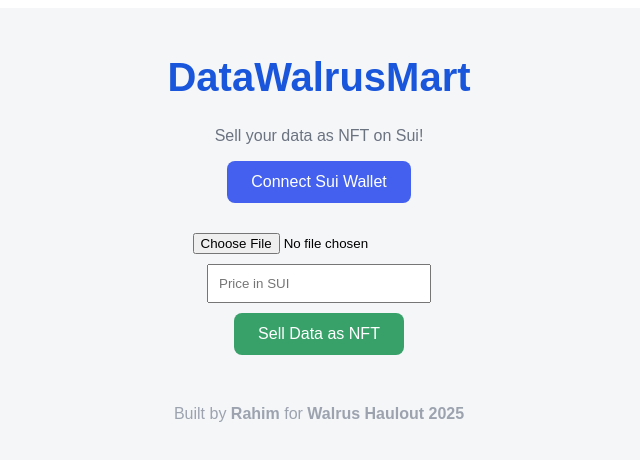
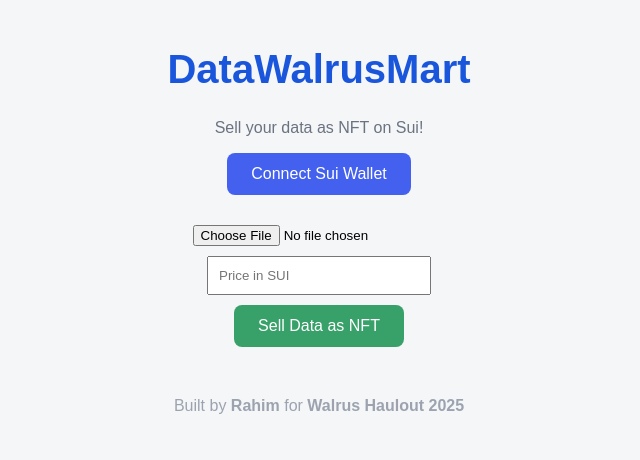
Before and after one commit to rakib010y/datawalrusmart, a Next.js app: page / in a window 1280 px wide. Shown: the top 460 px of the page, without its empty margins (321-961 px from the left). Built offline with nearby package versions, Linux system fonts and the light colour scheme.

Commit message:
Create layout.js

```diff
--- /dev/null
+++ b/app/layout.js
@@ -0,0 +1,9 @@
+export default function RootLayout({ children }) {
+  return (
+    <html lang="en">
+      <body style={{ margin: 0, fontFamily: 'Arial, sans-serif' }}>
+        {children}
+      </body>
+    </html>
+  );
+}
```
